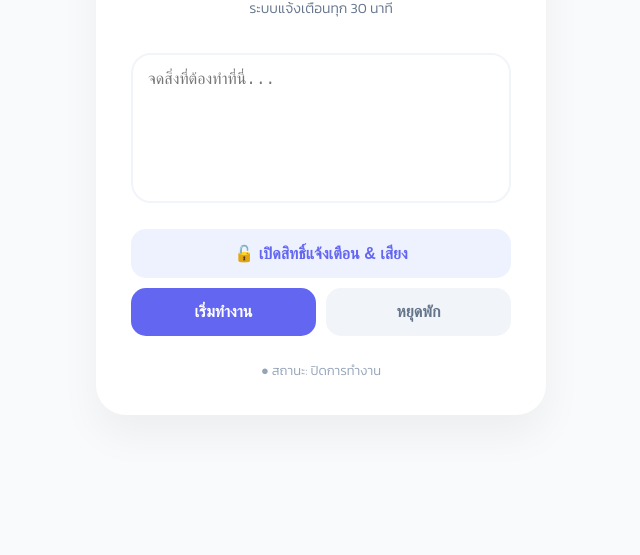
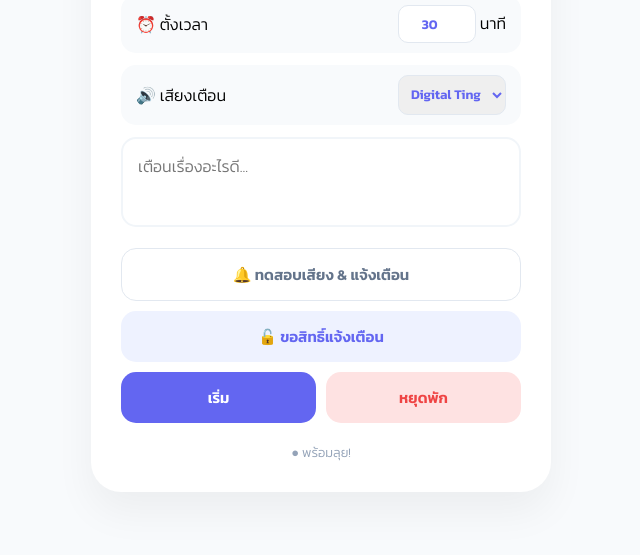
Before and after one commit to zack1212-22/SOUND-NOTES-app, a plain HTML site: page index.html in a window 1280 px wide. Shown: the part 245-800 px from the top of the page, without its empty margins (319-959 px from the left). Drawn offline with Linux system fonts and the light colour scheme.

Commit message:
Update index.html

```diff
--- a/index.html
+++ b/index.html
@@ -4,98 +4,171 @@
     <meta charset="UTF-8">
     <meta name="viewport" content="width=device-width, initial-scale=1.0">
     <title>SOUND NOTES</title>
-    <link rel="manifest" href="data:application/manifest+json,{'name':'SoundNotes','short_name':'Notes','start_url':'index.html','display':'standalone'}">
-    <link href="https://fonts.googleapis.com/css2?family=Kanit:wght@300;600&display=swap" rel="stylesheet">
+    <link href="https://fonts.googleapis.com/css2?family=Kanit:wght@300;600&family=JetBrains+Mono:wght@500&display=swap" rel="stylesheet">
     <style>
-        :root { --p: #6366f1; --bg: #f8fafc; }
+        :root { --p: #6366f1; --bg: #f8fafc; --danger: #ef4444; }
         body { font-family: 'Kanit', sans-serif; background: var(--bg); display: flex; justify-content: center; align-items: center; min-height: 100vh; margin: 0; }
-        .card { background: white; width: 90%; max-width: 380px; padding: 35px; border-radius: 30px; box-shadow: 0 20px 40px rgba(0,0,0,0.05); text-align: center; }
-        h2 { color: #1e293b; margin-bottom: 5px; }
-        textarea { width: 100%; height: 150px; border: 2px solid #f1f5f9; border-radius: 20px; padding: 15px; font-size: 16px; margin: 20px 0; outline: none; transition: 0.3s; resize: none; box-sizing: border-box; }
-        textarea:focus { border-color: var(--p); background: #fff; }
-        .btn { width: 100%; padding: 15px; border: none; border-radius: 15px; font-size: 16px; font-weight: 600; cursor: pointer; margin-bottom: 10px; transition: 0.2s; }
-        .btn-perm { background: #eef2ff; color: var(--p); }
+        .card { background: white; width: 90%; max-width: 400px; padding: 30px; border-radius: 30px; box-shadow: 0 20px 40px rgba(0,0,0,0.05); text-align: center; }
+
+        .timer-display { font-family: 'JetBrains Mono', monospace; font-size: 35px; font-weight: bold; color: var(--p); margin: 15px 0; background: #f5f7ff; padding: 15px; border-radius: 20px; border: 2px dashed #cbd5e1; }
+
+        .setting-row { display: flex; align-items: center; justify-content: space-between; gap: 10px; margin-bottom: 12px; background: #f8fafc; padding: 10px 15px; border-radius: 15px; }
+        .setting-row select, .setting-row input { border: 1px solid #e2e8f0; padding: 8px; border-radius: 10px; font-family: 'Kanit'; outline: none; color: var(--p); font-weight: 600; }
+        .setting-row input { width: 60px; text-align: center; }
+
+        textarea { width: 100%; height: 90px; border: 2px solid #f1f5f9; border-radius: 15px; padding: 15px; font-size: 16px; margin-bottom: 15px; outline: none; transition: 0.3s; resize: none; box-sizing: border-box; font-family: 'Kanit', sans-serif; }
+
+        .btn-group { display: grid; grid-template-columns: 1fr 1fr; gap: 10px; }
+        .btn { width: 100%; padding: 14px; border: none; border-radius: 15px; font-size: 15px; font-weight: 600; cursor: pointer; transition: 0.2s; font-family: 'Kanit', sans-serif; }
+
+        .btn-perm { background: #eef2ff; color: var(--p); grid-column: span 2; }
+        .btn-test { background: white; color: #64748b; border: 1px solid #e2e8f0; grid-column: span 2; margin-bottom: 10px; }
         .btn-start { background: var(--p); color: white; }
-        .btn-stop { background: #f1f5f9; color: #64748b; }
-        .status { font-size: 13px; color: #94a3b8; margin-top: 15px; }
+        .btn-stop { background: #fee2e2; color: var(--danger); }
+
+        .status { font-size: 13px; color: #94a3b8; margin-top: 20px; }
+        .working { color: #10b981 !important; font-weight: 600; }
     </style>
 </head>
 <body>
 
 <div class="card">
-    <h2>✨ SOUND NOTES</h2>
-    <p style="color: #64748b; font-size: 14px;">ระบบแจ้งเตือนทุก 30 นาที</p>
-    <textarea id="noteInput" placeholder="จดสิ่งที่ต้องทำที่นี่..."></textarea>
-    <button class="btn btn-perm" onclick="requestPermission()">🔓 เปิดสิทธิ์แจ้งเตือน & เสียง</button>
-    <div style="display: flex; gap: 10px;">
-        <button id="startBtn" class="btn btn-start" onclick="startTimer()">เริ่มทำงาน</button>
-        <button class="btn btn-stop" onclick="stopTimer()">หยุดพัก</button>
+    <h2 style="margin:0 0 15px 0">🎶 SOUND NOTES</h2>
+
+    <div id="countdown" class="timer-display">00:00</div>
+
+    <div class="setting-row">
+        <span>⏰ ตั้งเวลา</span>
+        <div>
+            <input type="number" id="minutesInput" value="30" min="1"> <span>นาที</span>
+        </div>
     </div>
-    <div id="status" class="status">● สถานะ: ปิดการทำงาน</div>
+
+    <div class="setting-row">
+        <span>🔊 เสียงเตือน</span>
+        <select id="soundSelect" onchange="previewSound()">
+            <option value="https://assets.mixkit.co/active_storage/sfx/2869/2869-preview.mp3">Digital Ting</option>
+            <option value="https://assets.mixkit.co/active_storage/sfx/1084/1084-preview.mp3">Classic Bell</option>
+            <option value="https://assets.mixkit.co/active_storage/sfx/951/951-preview.mp3">Whistle</option>
+            <option value="https://assets.mixkit.co/active_storage/sfx/2019/2019-preview.mp3">Soft Piano</option>
+        </select>
+    </div>
+
+    <textarea id="noteInput" placeholder="เตือนเรื่องอะไรดี..."></textarea>
+
+    <button class="btn btn-test" onclick="sendNotify()">🔔 ทดสอบเสียง & แจ้งเตือน</button>
+
+    <div class="btn-group">
+        <button class="btn btn-perm" onclick="requestPermission()">🔓  ขอสิทธิ์แจ้งเตือน</button>
+        <button id="startBtn" class="btn btn-start" onclick="startTimer()"> เริ่ม</button>
+        <button id="stopBtn" class="btn btn-stop" onclick="stopTimer()">หยุดพัก</button>
+    </div>
+
+    <div id="status" class="status">● พร้อมลุย!</div>
 </div>
 
-<audio id="sound" src="https://assets.mixkit.co/active_storage/sfx/2869/2869-preview.mp3" preload="auto"></audio>
+<audio id="sound" src="" preload="auto"></audio>
 
 <script>
-    let timer;
+    let countdownTimer = null;
+    let timeLeft = 0;
+
     const audio = document.getElementById('sound');
+    const display = document.getElementById('countdown');
+    const statusDiv = document.getElementById('status');
+    const minutesInput = document.getElementById('minutesInput');
+    const soundSelect = document.getElementById('soundSelect');
+    const noteInput = document.getElementById('noteInput');
 
-    // ลงทะเบียน Service Worker เพื่อให้ทำงานเบื้องหลังได้
-    if ('serviceWorker' in navigator) {
-        navigator.serviceWorker.register('sw.js');
+    window.onload = () => {
+        noteInput.value = localStorage.getItem('myNote') || "";
+        minutesInput.value = localStorage.getItem('myTime') || 30;
+        soundSelect.value = localStorage.getItem('mySound') || soundSelect.options[0].value;
+        audio.src = soundSelect.value;
+    };
+
+    function previewSound() {
+        audio.src = soundSelect.value;
+        audio.currentTime = 0;
+        audio.play();
+        localStorage.setItem('mySound', soundSelect.value);
     }
 
     async function requestPermission() {
         const perm = await Notification.requestPermission();
         if (perm === 'granted') {
-            audio.play().then(() => audio.pause());
-            alert("ตั้งค่าเรียบร้อย! ระบบพร้อมแจ้งเตือน");
+            previewSound();
+            alert("พร้อมใช้งาน!");
         }
     }
 
+    function updateDisplay(ms) {
+        let totalSec = Math.max(0, Math.floor(ms / 1000));
+        let m = Math.floor(totalSec / 60);
+        let s = totalSec % 60;
+        display.innerText = `${m.toString().padStart(2, '0')}:${s.toString().padStart(2, '0')}`;
+    }
+
     function startTimer() {
-    if (Notification.permission !== 'granted') return alert("กรุณาเปิดสิทธิ์ก่อนครับ");
+        if (Notification.permission !== 'granted') return alert("ต้องขอสิทธิ์ก่อนครับ");
 
-    // ✅ จุดสำคัญ: ล้างตัวนับเก่าทิ้งก่อนเริ่มใหม่ทุกครั้ง ป้องกันการแจ้งเตือนซ้อน
-    clearInterval(timer);
+        const mins = parseInt(minutesInput.value) || 1;
+        const duration = mins * 60 * 1000;
 
-    sendNotify(); // แจ้งเตือนทันที 1 ครั้ง
+        stopTimer();
+        localStorage.setItem('myNote', noteInput.value);
+        localStorage.setItem('myTime', mins);
 
-    // ตั้งเวลา 30 นาที (1,800,000)
-    timer = setInterval(sendNotify, 1800000);
+        sendNotify();
 
-    const statusDiv = document.getElementById('status');
-    statusDiv.innerHTML = "● สถานะ: กำลังเตือนทุก 30 นาที";
-    statusDiv.style.color = "#10b981";
-}
+        timeLeft = duration;
+        updateDisplay(timeLeft);
 
-function stopTimer() {
-    // ✅ สั่งหยุดตัวนับเวลาทั้งหมด
-    clearInterval(timer);
+        countdownTimer = setInterval(() => {
+            timeLeft -= 1000;
+            if (timeLeft <= 0) {
+                timeLeft = duration;
+                sendNotify();
+            }
+            updateDisplay(timeLeft);
+        }, 1000);
 
-    const statusDiv = document.getElementById('status');
-    statusDiv.innerHTML = "● สถานะ: หยุดการทำงานแล้ว";
-    statusDiv.style.color = "#ef4444"; // เปลี่ยนเป็นสีแดงให้รู้ว่าหยุดแล้ว
-}
+        statusDiv.innerText = "● ระบบกำลังทำงาน...";
+        statusDiv.classList.add('working');
+        toggleInputs(true);
+    }
 
     function stopTimer() {
-        clearInterval(timer);
-        document.getElementById('status').innerText = "● สถานะ: ปิดการทำงาน";
-        document.getElementById('status').style.color = "#94a3b8";
+        clearInterval(countdownTimer);
+        countdownTimer = null;
+        display.innerText = "00:00";
+        statusDiv.innerText = "● หยุดทำงานแล้ว";
+        statusDiv.classList.remove('working');
+        toggleInputs(false);
+    }
+
+    function toggleInputs(disabled) {
+        minutesInput.disabled = disabled;
+        soundSelect.disabled = disabled;
+        document.getElementById('startBtn').disabled = disabled;
     }
 
     function sendNotify() {
-        const text = document.getElementById('noteInput').value || "ได้เวลาแล้ว!";
+        const text = noteInput.value || "ได้เวลาแล้ว!";
+        audio.src = soundSelect.value;
         audio.currentTime = 0;
-        audio.play();
+        audio.play().catch(e => console.log(e));
 
-        navigator.serviceWorker.ready.then(reg => {
-            reg.showNotification('📌 Reminder!', {
-                body: text,
-                icon: 'https://cdn-icons-png.flaticon.com/512/564/564619.png',
-                vibrate: [200, 100, 200]
+        if ('serviceWorker' in navigator) {
+            navigator.serviceWorker.ready.then(reg => {
+                reg.showNotification('📌 SOUND NOTES', {
+                    body: text,
+                    icon: 'https://cdn-icons-png.flaticon.com/512/564/564619.png',
+                    vibrate: [300, 100, 300],
+                    tag: 'sn-pwa'
+                });
             });
-        });
+        }
     }
 </script>
 </body>
```
